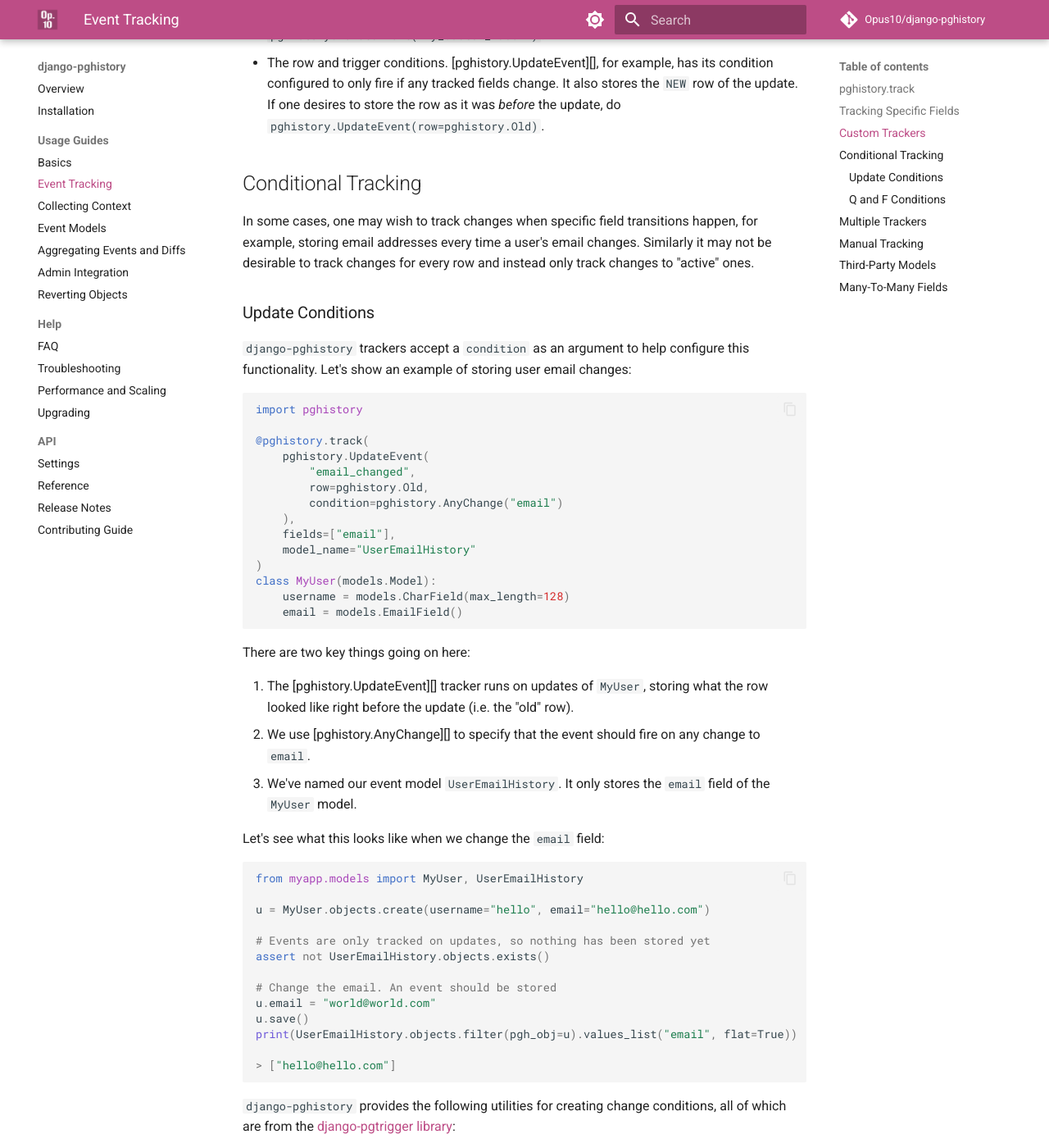
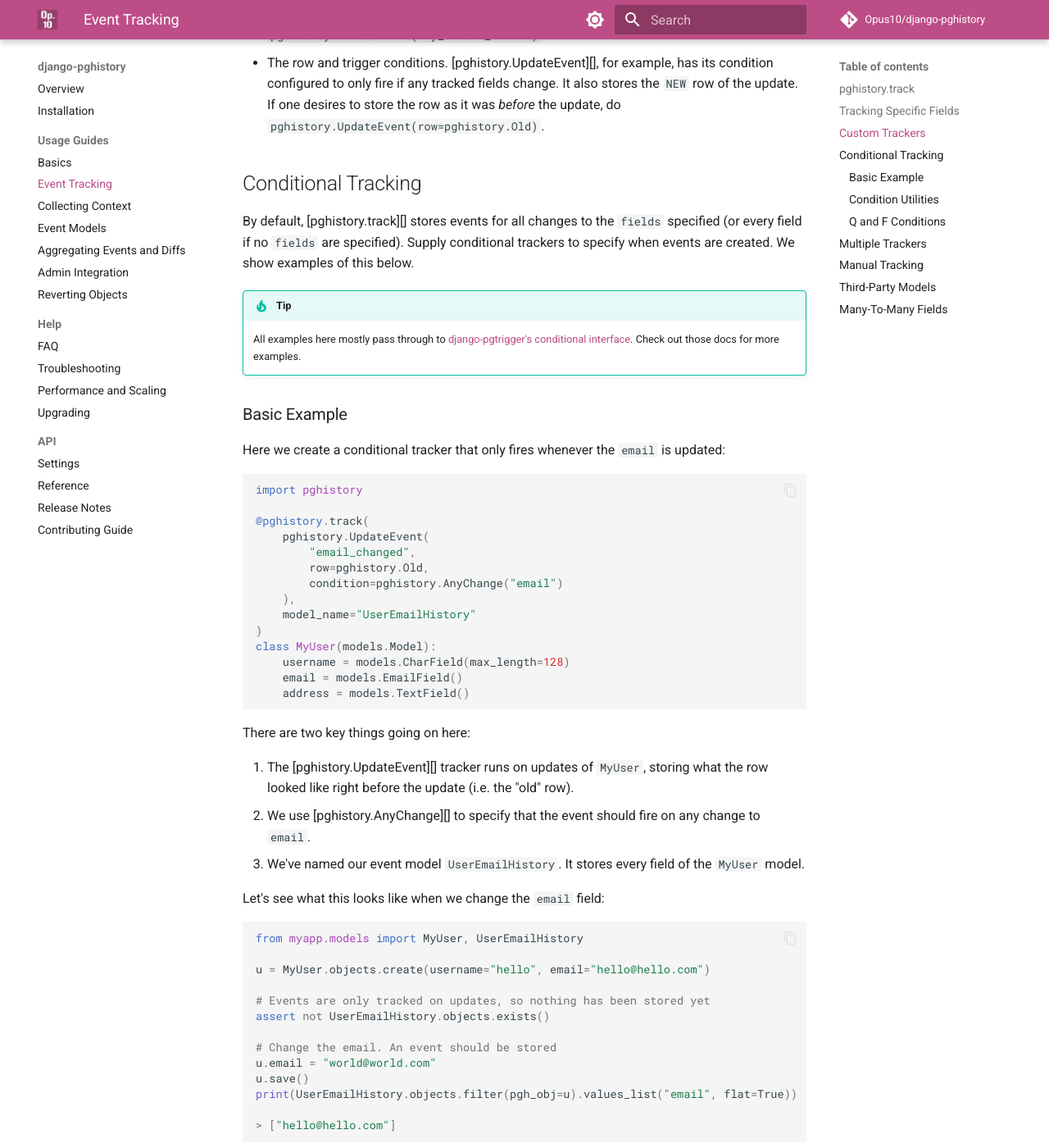
Before and after one commit to Opus10/django-pghistory, an MkDocs documentation site: the page built from docs/event_tracking.md, in a window 1280 px wide and 1400 px high, scrolled down 2594 px. Shown: the whole window at 82% size. Built offline with MkDocs 1.6.1 and Material for MkDocs 9.7.7, drawn with Linux system fonts in a browser that asks for light colours; comment, search, counter and statistics services are not loaded.

Commit message:
Better conditional tracking section

````diff
--- a/docs/event_tracking.md
+++ b/docs/event_tracking.md
@@ -109,11 +109,15 @@ The [pghistory.InsertEvent][], [pghistory.UpdateEvent][], and [pghistory.DeleteE
 <a id="conditional_tracking"></a>
 ## Conditional Tracking
 
-In some cases, one may wish to track changes when specific field transitions happen, for example, storing email addresses every time a user's email changes. Similarly it may not be desirable to track changes for every row and instead only track changes to "active" ones.
+By default, [pghistory.track][] stores events for all changes to the `fields` specified (or every field if no `fields` are specified). Supply conditional trackers to specify when events are created. We show examples of this below.
 
-### Update Conditions
+!!! tip
 
-`django-pghistory` trackers accept a `condition` as an argument to help configure this functionality. Let's show an example of storing user email changes:
+    All examples here mostly pass through to [django-pgtrigger's conditional interface](https://django-pgtrigger.readthedocs.io/en/stable/conditional/). Check out those docs for more examples.
+
+### Basic Example
+
+Here we create a conditional tracker that only fires whenever the `email` is updated:
 
 ```python
 import pghistory
@@ -124,19 +128,19 @@ import pghistory
         row=pghistory.Old,
         condition=pghistory.AnyChange("email")
     ),
-    fields=["email"],
     model_name="UserEmailHistory"
 )
 class MyUser(models.Model):
     username = models.CharField(max_length=128)
     email = models.EmailField()
+    address = models.TextField()
 ```
 
 There are two key things going on here:
 
 1. The [pghistory.UpdateEvent][] tracker runs on updates of `MyUser`, storing what the row looked like right before the update (i.e. the "old" row).
 2. We use [pghistory.AnyChange][] to specify that the event should fire on any change to `email`.
-3. We've named our event model `UserEmailHistory`. It only stores the `email` field of the `MyUser` model.
+3. We've named our event model `UserEmailHistory`. It stores every field of the `MyUser` model.
 
 Let's see what this looks like when we change the `email` field:
 
@@ -155,6 +159,8 @@ print(UserEmailHistory.objects.filter(pgh_obj=u).values_list("email", flat=True)
 
 > ["hello@hello.com"]
 ```
+
+### Condition Utilities
 
 `django-pghistory` provides the following utilities for creating change conditions, all of which are from the [django-pgtrigger library](https://django-pgtrigger.readthedocs.io):
 
````
